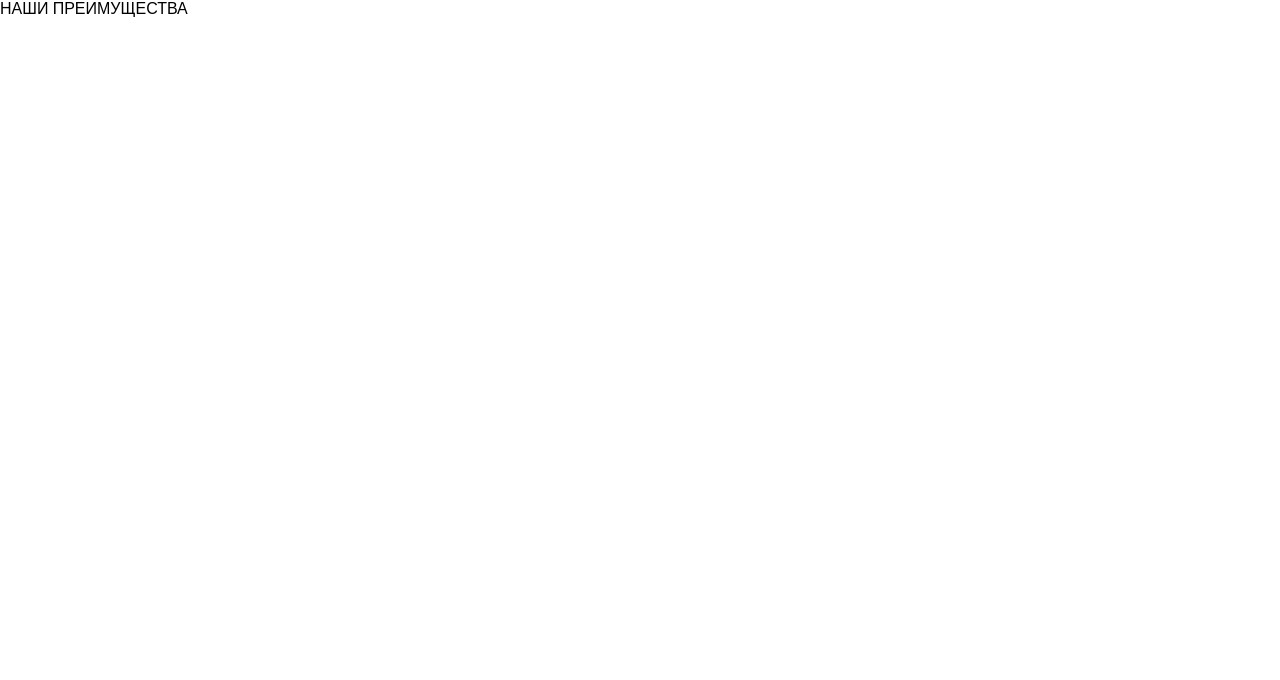
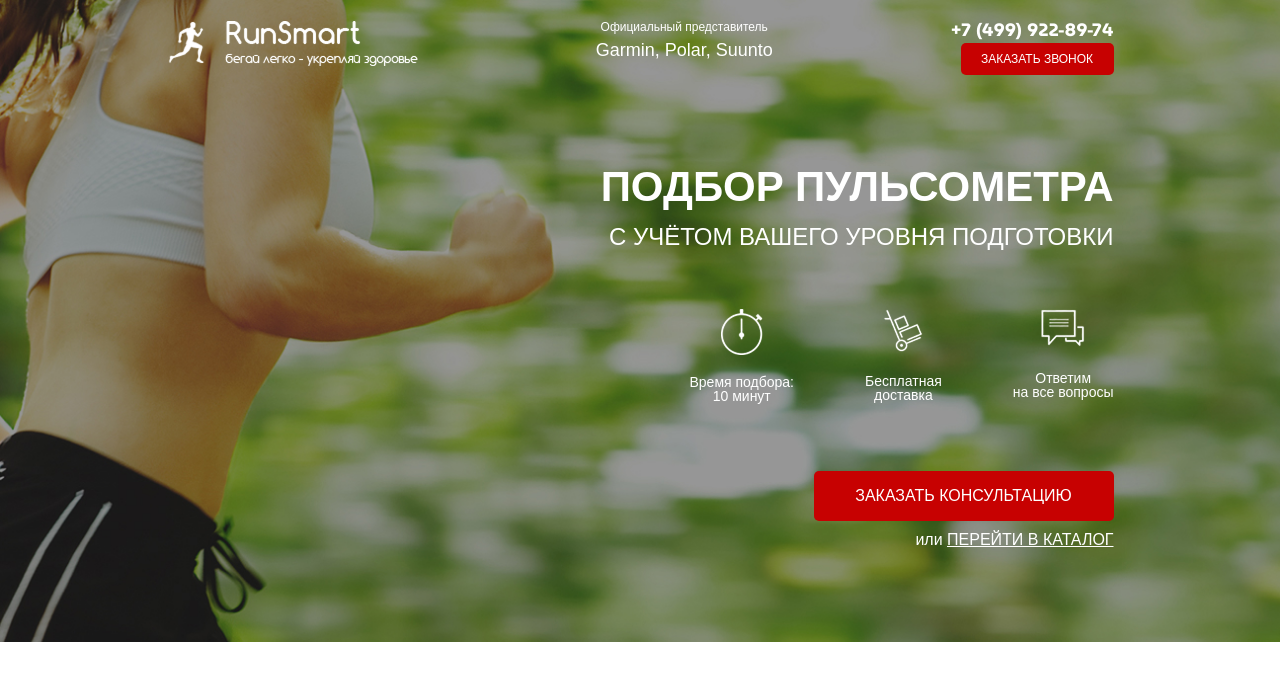
Before and after one commit to DeeBeeUA/pulse, a website: page src/index.html in a window 1280 px wide. Drawn offline with Linux system fonts and the light colour scheme; a web font is replaced by a local one.

Commit message:
feat: add promo section

```diff
--- a/src/index.html
+++ b/src/index.html
@@ -11,7 +11,41 @@
 </head>
 
 <body>
-    <h1>НАШИ ПРЕИМУЩЕСТВА</h1>
+    <section class="promo">
+        <div class="container">
+            <header class="header">
+                <a href="#" class="header__logo">
+                    <img src="logo/logo.png" alt="logo">
+                </a>
+                <div class="header__distributor">
+                    <div class="header__suptext">Официальный представитель</div>
+                    <div class="header__subtext">Garmin, Polar, Suunto</div>
+                </div>
+                <div class="header__contact">
+                    <a href="tel:+" class="header__number">+7 (499) 922-89-74</a>
+                    <button class="btn btn-default header__btn">заказать звонок</button>
+                </div>
+            </header>
+            <h1 class="title promo__title">Подбор пульсометра</h1>
+            <h2 class="title promo__subtitle">с учётом Вашего уровня подготовки</h2>
+            <div class="promo__wrapper">
+                <div class="promo__item">
+                    <img src="icon/promo/watch_icon.png" alt="watch" class="promo__img">
+                    <div class="promo__descr">Время подбора: <br>10 минут</div>
+                </div>
+                <div class="promo__item">
+                    <img src="icon/promo/cart_icon.png" alt="cart" class="promo__img">
+                    <div class="promo__descr">Бесплатная <br>доставка</div>
+                </div>
+                <div class="promo__item">
+                    <img src="icon/promo/messages_icon.png" alt="messages" class="promo__img">
+                    <div class="promo__descr">Ответим<br> на все вопросы</div>
+                </div>
+            </div>
+            <button class="btn btn-order promo__btn">заказать консультацию</button>
+            <div class="promo__link">или <a href="http://">перейти в каталог</a></div>
+        </div>
+    </section>
 </body>
 
 </html>
--- a/src/sass/base/_basic.scss
+++ b/src/sass/base/_basic.scss
@@ -33,3 +33,8 @@ img {
 html {
     font-family: 'MuseoModerno', sans-serif;
 }
+
+.container {
+    max-width: 947px;
+    margin: 0 auto;
+}
--- a/src/sass/base/_mixins.scss
+++ b/src/sass/base/_mixins.scss
@@ -0,0 +1,21 @@
+@use 'variables' as *;
+
+@mixin button {
+    background-color: $red;
+    border-radius: 5px;
+    border: none;
+    padding: 0 10px;
+    cursor: pointer;
+
+    color: $white;
+    text-align: center;
+    font-weight: 500;
+    font-style: normal;
+    line-height: normal;
+    text-transform: uppercase;
+}
+
+@mixin title {
+    text-transform: uppercase;
+    font-style: normal;
+}
--- /dev/null
+++ b/src/sass/block/header.scss
@@ -0,0 +1,45 @@
+@use '../base/variables' as *;
+
+.header {
+    display: flex;
+    justify-content: space-between;
+
+    &__distributor {
+        color: $white;
+        text-align: center;
+        font-style: normal;
+        font-weight: 500;
+    }
+
+    &__suptext {
+        font-size: 12px;
+        line-height: 12px;
+    }
+
+    &__subtext {
+        margin-top: 7px;
+        font-size: 18px;
+        line-height: normal;
+    }
+
+    &__contact {
+        display: flex;
+        flex-direction: column;
+
+        & a {
+            color: $white;
+            text-align: right;
+            font-size: 18px;
+            font-style: normal;
+            font-weight: 700;
+            line-height: 18px;
+            text-decoration: none;
+        }
+
+        & button {
+            margin-top: 4px;
+            align-self: flex-end;
+        }
+    }
+
+}
--- /dev/null
+++ b/src/sass/block/promo.scss
@@ -0,0 +1,74 @@
+@use '../base/mixins' as *;
+@use '../base/variables' as *;
+
+.promo {
+    background: url('../../img/promo_bg.jpg') center center / cover no-repeat;
+    padding: 21px 0 93px 0;
+
+    &__title {
+        @include title;
+        margin-top: 91px;
+        color: $white;
+        text-align: right;
+        font-size: 42px;
+        font-weight: 700;
+        line-height: 42px;
+    }
+
+    &__subtitle {
+        @include title;
+        margin-top: 17px;
+        color: $white;
+        text-align: right;
+        font-size: 24px;
+        font-weight: 500;
+        line-height: 24px;
+    }
+
+    &__wrapper {
+        margin-left: auto;
+        margin-top: 60px;
+        display: flex;
+        justify-content: space-between;
+        gap: 0 40px;
+        max-width: 424px;
+    }
+
+    &__item {
+        & img {
+            margin: 0 auto;
+        }
+
+    }
+
+    &__descr {
+        color: $white;
+        margin-top: 20px;
+        text-align: center;
+        font-size: 14px;
+        font-style: normal;
+        font-weight: 500;
+        line-height: 14px;
+    }
+
+    &__btn {
+        display: block;
+        margin-top: 68px;
+        margin-left: auto;
+    }
+
+    &__link {
+        margin-top: 10px;
+        text-align: right;
+        color: $white;
+        font-size: 16px;
+        font-style: normal;
+        font-weight: 500;
+        line-height: normal;
+
+        & a {
+            text-transform: uppercase;
+            color: $white;
+        }
+    }
+}
--- a/src/sass/style.scss
+++ b/src/sass/style.scss
@@ -1 +1,6 @@
 @use 'base/basic';
+
+@use 'block/promo';
+@use 'block/header.scss';
+
+@use 'ui/buttons.scss'
--- /dev/null
+++ b/src/sass/ui/buttons.scss
@@ -0,0 +1,18 @@
+@use '../base/variables' as *;
+@use '../base/mixins' as *;
+
+.btn-default {
+    @include button;
+    font-size: 12px;
+
+    width: 153px;
+    height: 32px;
+}
+
+.btn-order {
+    @include button;
+    width: 300px;
+    height: 50px;
+
+    font-size: 16px;
+}
```
Also changed, not shown: src/css/block/header.min.css (added), src/css/block/promo.min.css (added), src/css/style.min.css, src/css/ui/button.min.css (added), src/css/ui/buttons.min.css (added), src/img/promo_bg.jpg (added).
